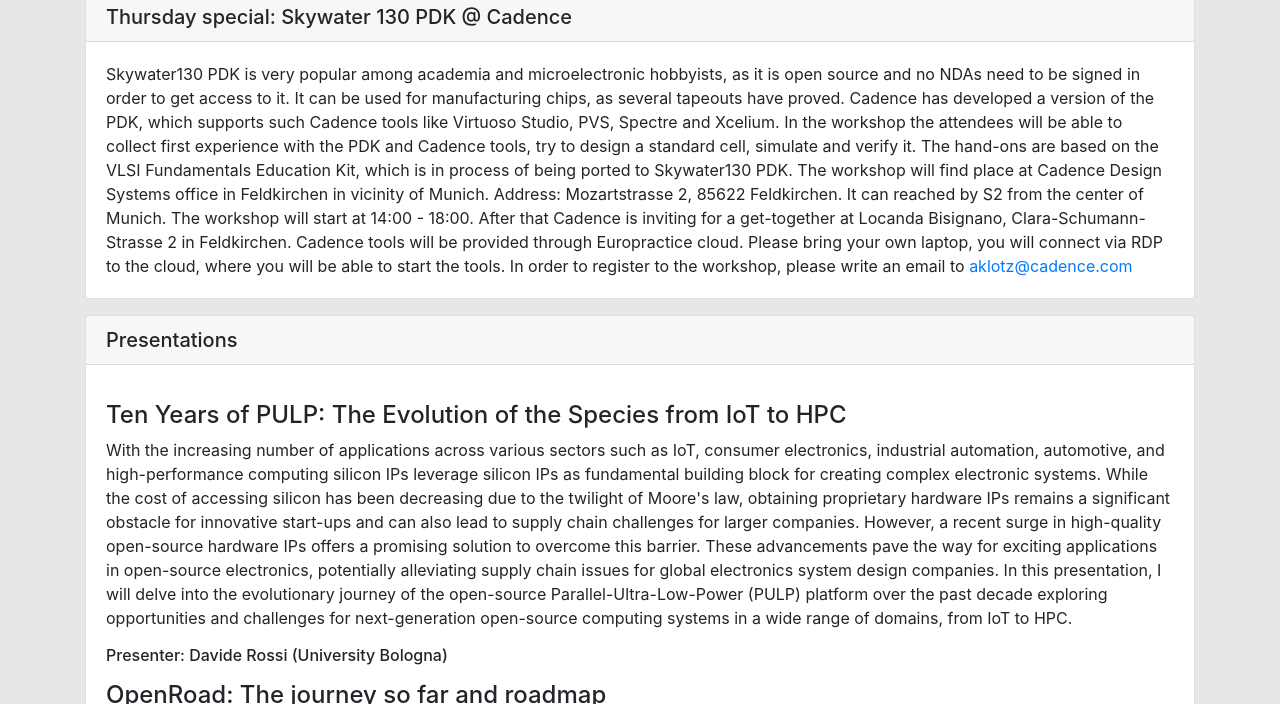
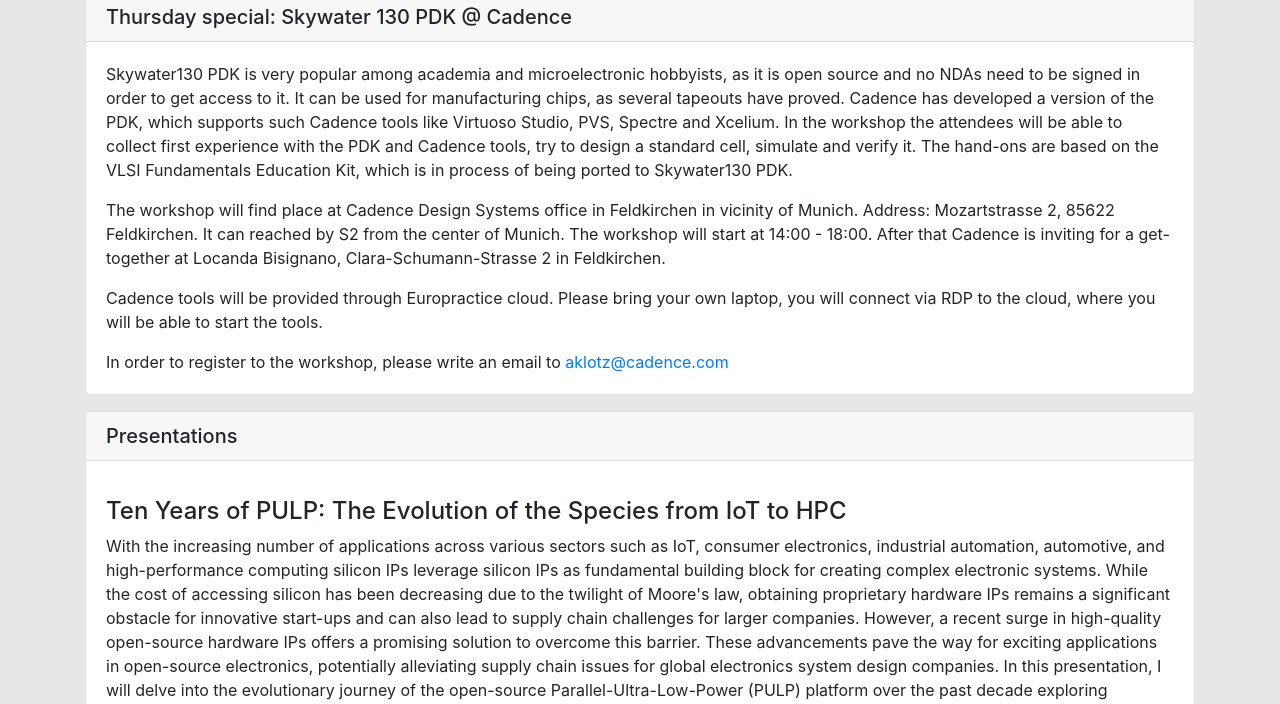
Before and after one commit to fossi-foundation/orconf, a Jekyll site: the page built from index.html, in a window 1280 px wide and 900 px high, scrolled down 4762 px, cut to the strip 196-900 px from the top of the window. Built offline with Jekyll 4.4.1, drawn with Linux system fonts in a browser that asks for light colours; nearby versions of some CDN libraries.

Commit message:
Update index.html

```diff
--- a/index.html
+++ b/index.html
@@ -381,16 +381,19 @@
 
       <div class="row">
         <div class="col-sm-12 mt-3">
-           <div class="card">
+           <div class="card" id="cadence">
                 <h5 class="card-header">Thursday special: Skywater 130 PDK @ Cadence</h5>
                 <div class="card-body">
                   <p class="card-text">
                     Skywater130 PDK is very popular among academia and microelectronic hobbyists, as it is open source and no NDAs need to be signed in order to get access to it. It can be used for manufacturing chips, as several tapeouts have proved. Cadence has developed a version of the PDK, which supports such Cadence tools like Virtuoso Studio, PVS, Spectre and Xcelium. In the workshop the attendees will be able to collect first experience with the PDK and Cadence tools, try to design a standard cell, simulate and verify it. The hand-ons are based on the VLSI Fundamentals Education Kit, which is in process of being ported to Skywater130 PDK.
-
+</p>
+                  <p class="card-text">
 The workshop will find place at Cadence Design Systems office in Feldkirchen in vicinity of Munich. Address: Mozartstrasse 2, 85622 Feldkirchen. It can reached by S2 from the center of Munich. The workshop will start at 14:00 - 18:00. After that Cadence is inviting for a get-together at Locanda Bisignano, Clara-Schumann-Strasse 2 in Feldkirchen.
-
+</p>
+                  <p class="card-text">
 Cadence tools will be provided through Europractice cloud. Please bring your own laptop, you will connect via RDP to the cloud, where you will be able to start the tools.
-
+</p>
+                  <p class="card-text">
 In order to register to the workshop, please write an email to <a href="aklotz@cadence.com">aklotz@cadence.com</a>
 </p>
 </div>
```
